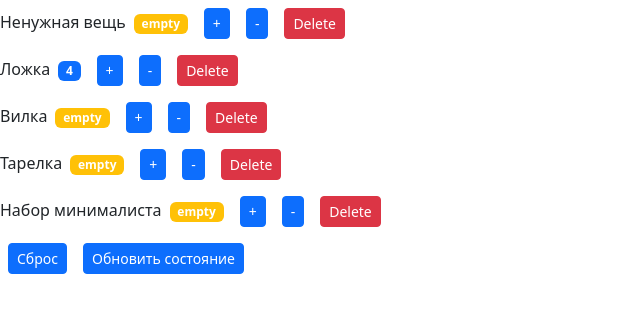
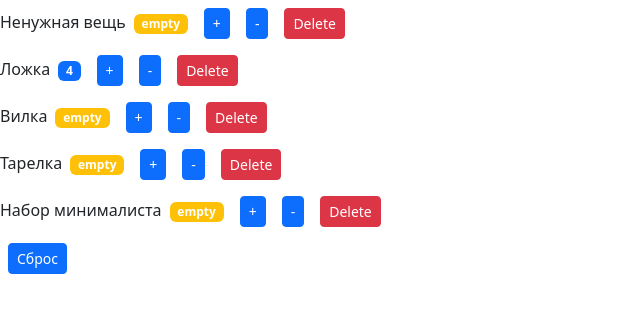
Before and after one commit to fatevector/purchases, a React (Create React App) app: page / in a window 1280 px wide. Shown: the top 312 px of the page, without its empty margins (0-640 px from the left). Built offline with nearby package versions, Linux system fonts and the light colour scheme.

Commit message:
delete update button

```diff
--- a/src/components/countersList.jsx
+++ b/src/components/countersList.jsx
@@ -15,16 +15,6 @@ const CountersList = () => {
     };
     const handleReset = () => {
         setCounters(initialState);
-    };
-    const handleUpdate = () => {
-        const updatedState = [
-            { id: 0, value: 1, name: "Ненужная вещь" },
-            { id: 1, value: 2, name: "Ложка" },
-            { id: 2, value: 3, name: "Вилка" },
-            { id: 3, value: 4, name: "Тарелка" },
-            { id: 4, value: 0, name: "Набор минималиста" },
-        ];
-        setCounters(updatedState);
     };
     const handleIncrement = (id) => {
         setCounters((prevState) => {
@@ -61,12 +51,6 @@ const CountersList = () => {
             >
                 Сброс
             </button>
-            <button
-                className="btn btn-primary btn-sm m-2"
-                onClick={handleUpdate}
-            >
-                Обновить состояние
-            </button>
         </>
     );
 };
```
